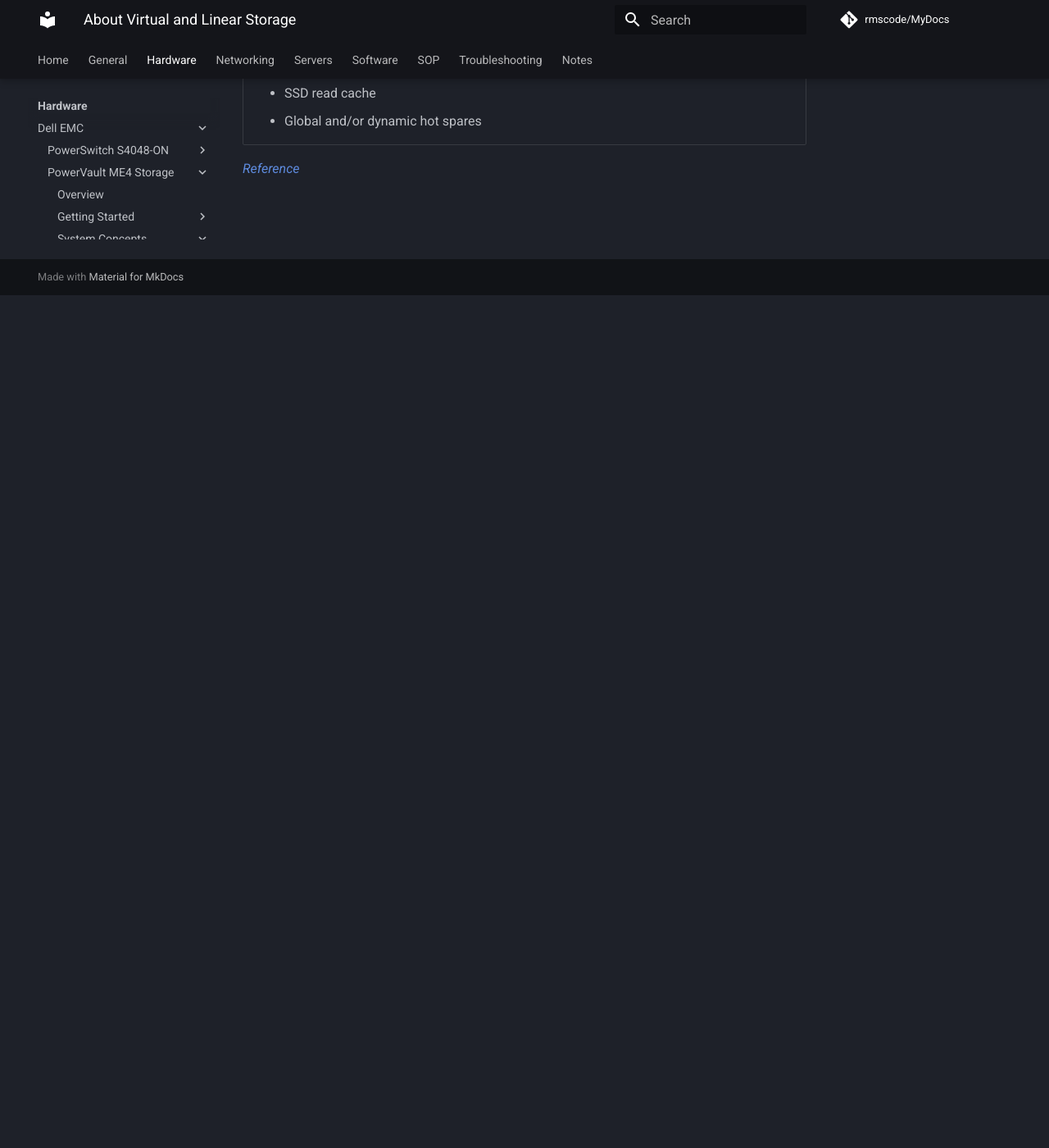
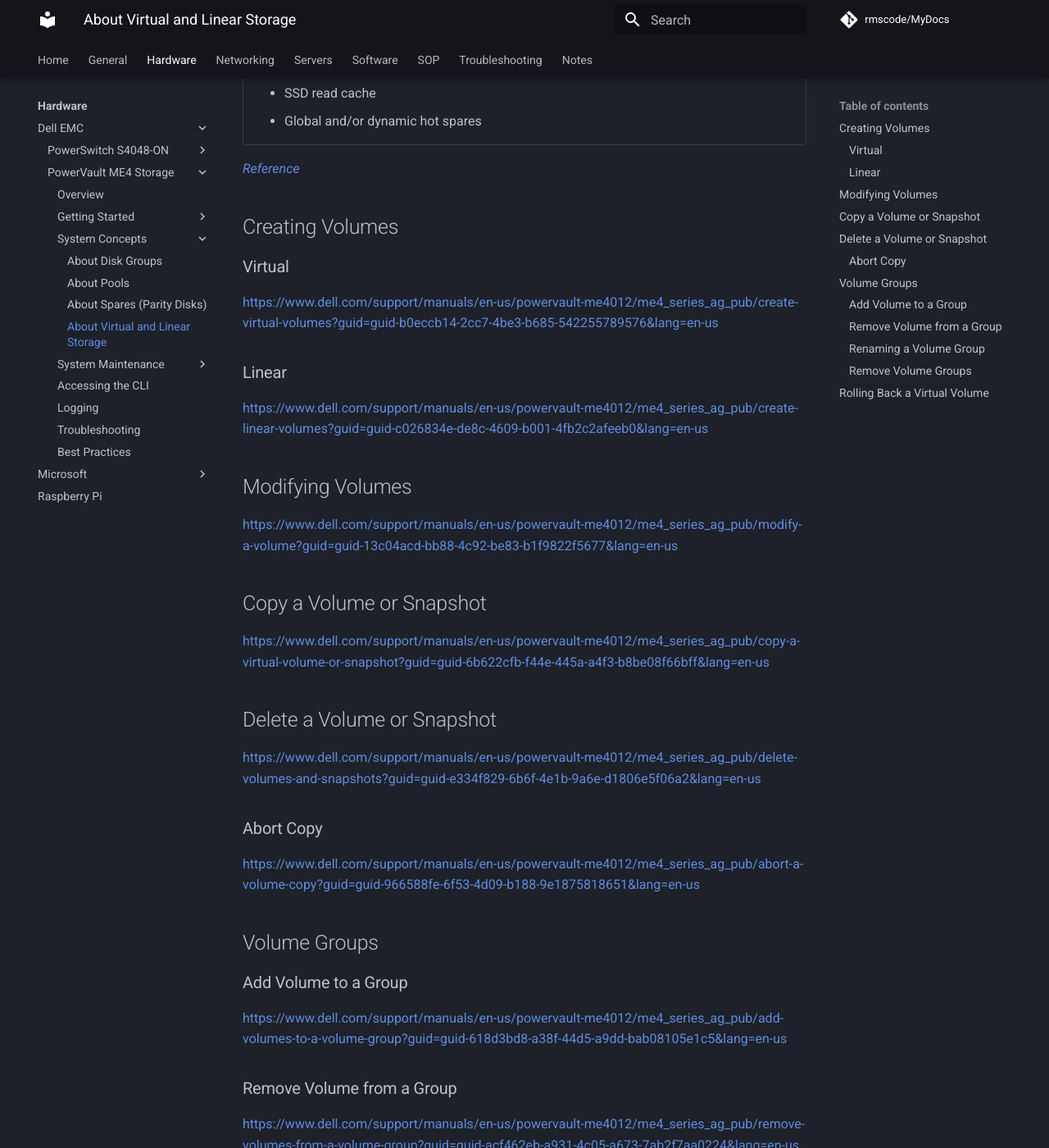
Before and after one commit to rmscode/binary-garden, an MkDocs documentation site: the page built from docs/hardware/dell-emc/powervault-me4/me4-virtual-linear-storage.md, in a window 1280 px wide and 1400 px high, scrolled down 1040 px. Shown: the whole window at 82% size. Built offline with MkDocs 1.6.1 and Material for MkDocs 9.7.7, drawn with Linux system fonts in a browser that asks for light colours; comment, search, counter and statistics services are not loaded; some of the changed text lies outside the part shown.

Commit message:
Update me4-virtual-linear-storage.md

```diff
--- a/docs/hardware/dell-emc/powervault-me4/me4-virtual-linear-storage.md
+++ b/docs/hardware/dell-emc/powervault-me4/me4-virtual-linear-storage.md
@@ -36,3 +36,51 @@
     - Global, dedicated, and/or dynamic hot spares
 
 [*Reference*](https://www.dell.com/support/manuals/en-us/powervault-me4012/me4_series_ag_pub/about-virtual-and-linear-storage?guid=guid-5bbe5bbb-bf63-484b-87d4-94d20cf6b5aa&lang=en-us)
+
+## Creating Volumes
+
+### Virtual
+
+<https://www.dell.com/support/manuals/en-us/powervault-me4012/me4_series_ag_pub/create-virtual-volumes?guid=guid-b0eccb14-2cc7-4be3-b685-542255789576&lang=en-us>
+
+### Linear
+
+<https://www.dell.com/support/manuals/en-us/powervault-me4012/me4_series_ag_pub/create-linear-volumes?guid=guid-c026834e-de8c-4609-b001-4fb2c2afeeb0&lang=en-us>
+
+## Modifying Volumes
+
+<https://www.dell.com/support/manuals/en-us/powervault-me4012/me4_series_ag_pub/modify-a-volume?guid=guid-13c04acd-bb88-4c92-be83-b1f9822f5677&lang=en-us>
+
+## Copy a Volume or Snapshot
+
+<https://www.dell.com/support/manuals/en-us/powervault-me4012/me4_series_ag_pub/copy-a-virtual-volume-or-snapshot?guid=guid-6b622cfb-f44e-445a-a4f3-b8be08f66bff&lang=en-us>
+
+## Delete a Volume or Snapshot
+
+<https://www.dell.com/support/manuals/en-us/powervault-me4012/me4_series_ag_pub/delete-volumes-and-snapshots?guid=guid-e334f829-6b6f-4e1b-9a6e-d1806e5f06a2&lang=en-us>
+
+### Abort Copy
+
+<https://www.dell.com/support/manuals/en-us/powervault-me4012/me4_series_ag_pub/abort-a-volume-copy?guid=guid-966588fe-6f53-4d09-b188-9e1875818651&lang=en-us>
+
+## Volume Groups
+
+### Add Volume to a Group
+
+<https://www.dell.com/support/manuals/en-us/powervault-me4012/me4_series_ag_pub/add-volumes-to-a-volume-group?guid=guid-618d3bd8-a38f-44d5-a9dd-bab08105e1c5&lang=en-us>
+
+### Remove Volume from a Group
+
+<https://www.dell.com/support/manuals/en-us/powervault-me4012/me4_series_ag_pub/remove-volumes-from-a-volume-group?guid=guid-acf462eb-a931-4c05-a673-7ab2f7aa0224&lang=en-us>
+
+### Renaming a Volume Group
+
+<https://www.dell.com/support/manuals/en-us/powervault-me4012/me4_series_ag_pub/rename-a-volume-group?guid=guid-0f374c44-1801-4f00-87db-6a6a9611bbdd&lang=en-us>
+
+### Remove Volume Groups
+
+<https://www.dell.com/support/manuals/en-us/powervault-me4012/me4_series_ag_pub/remove-volume-groups?guid=guid-3fc5ed3a-00a3-4146-9ae2-ab0ded10d8ea&lang=en-us>
+
+## Rolling Back a Virtual Volume
+
+<https://www.dell.com/support/manuals/en-us/powervault-me4012/me4_series_ag_pub/roll-back-a-volume?guid=guid-43901d0a-3d59-4cca-af7f-a839692a8471&lang=en-us>
```
